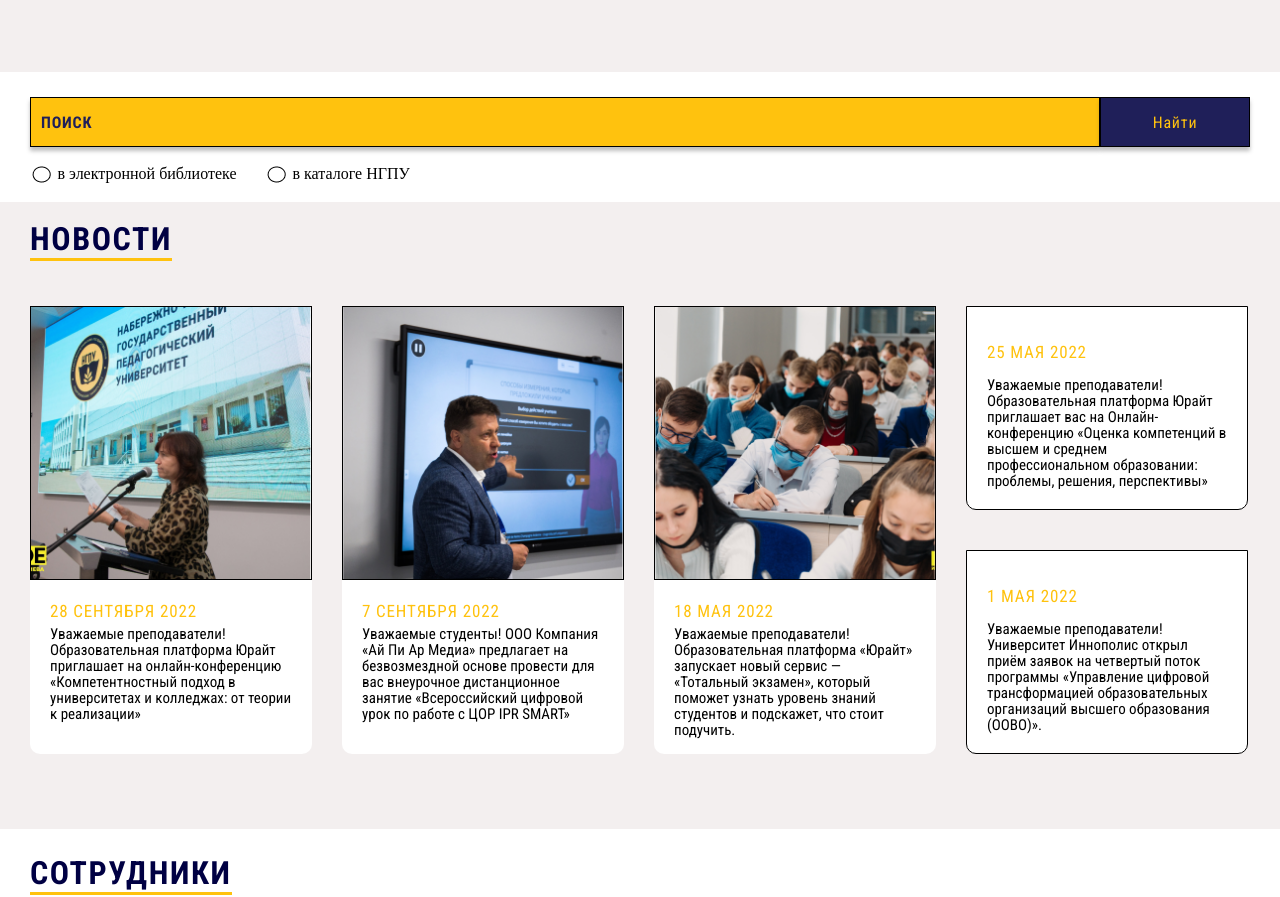
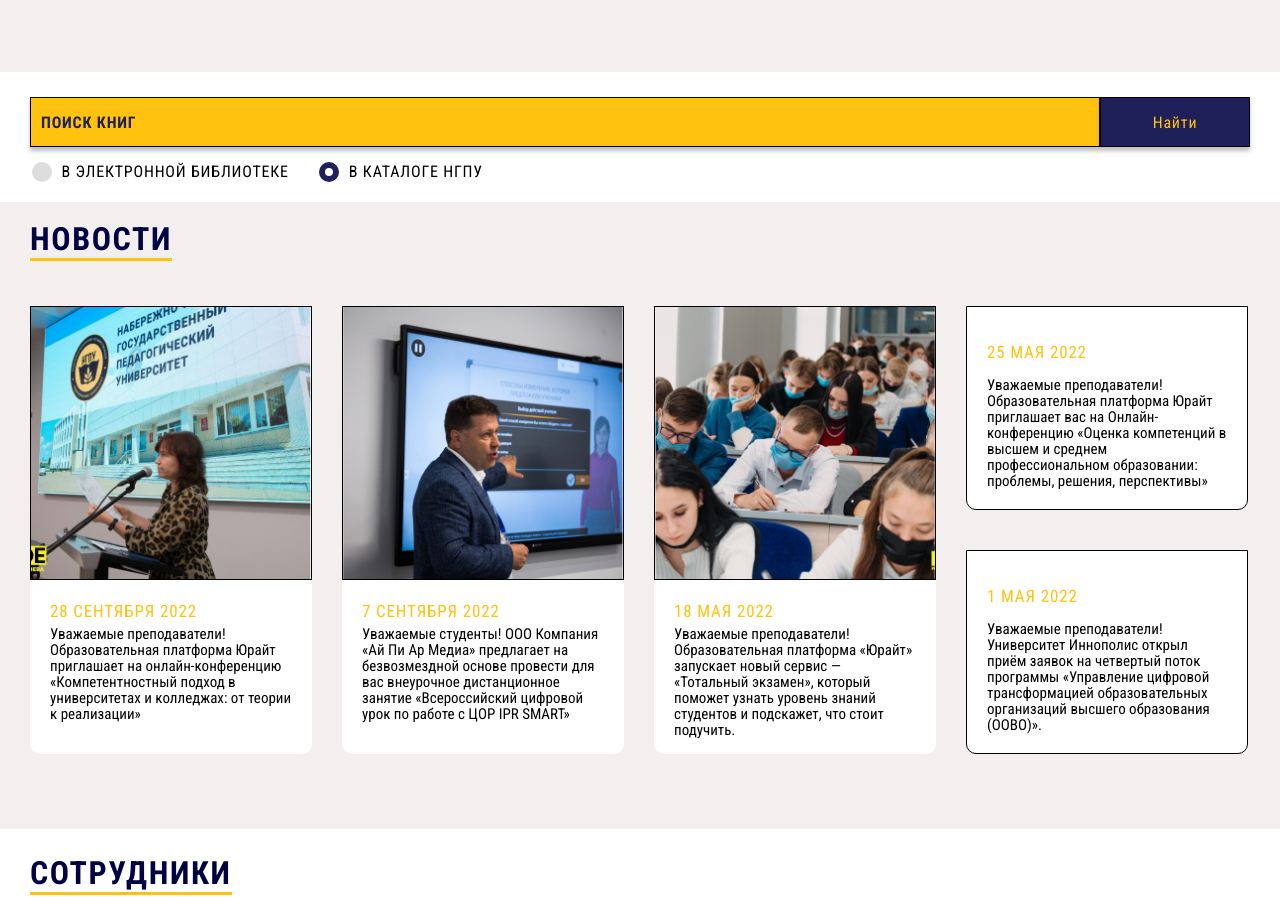
Before and after one commit to XSergo/Project-for-ngpu, a plain HTML site: page index.html in a window 1280 px wide. Shown: the part 833-1730 px from the top of the page. Drawn offline with Linux system fonts and the light colour scheme; a script that the page names is missing.

Commit message:
all updated

```diff
--- a/index.html
+++ b/index.html
@@ -137,22 +137,23 @@
                 </div>
             </div>
             <div class="main__seach">
-                <div class="seach_container">
-                    <p class="seach__input" id="input">Поиск</p>
-                </div>
+                <input class="seach_container" placeholder="Поиск книг">
+
+                </input>
                 <button id="btn" class="input_btn">Найти</button>
             </div>
             <div class="btn__container">
                 <div class="btn__wrapper">
-
-                    <div class="seach_btn">
-                        <img class="seach_img" src="/Images/img_content/Ellipse 12.png" alt="">
-                        <p class="btn_text">в электронной библиотеке</p>
-                    </div>
-                    <div class="seach_btn">
-                        <img class="seach_img" src="/Images/img_content/Ellipse 12.png" alt="">
-                        <p class="btn_text">в каталоге НГПУ</p>
-                    </div>
+                    <form class="seach_btn" method="post">
+                          <label>в электронной библиотеке
+                            <input type="radio" name="fruit" checked/>
+                            <span></span>
+                          </label>
+                          <label>в каталоге НГПУ
+                            <input type="radio" name="fruit" checked/>
+                            <span></span>
+                          </label>
+                      </form>
                 </div>
             </div>
 
--- a/script.js
+++ /dev/null
@@ -1,5 +0,0 @@
-let btn = document.getElementById('btn');
-
-btn.addEventListener('click', () => {
-    console.log('+');
-})
--- a/style.css
+++ b/style.css
@@ -42,6 +42,7 @@
 ol[class] {
   list-style: none;
 }
+
 
 
 a:not([class]) {
@@ -346,13 +347,7 @@
   box-shadow: 0px 4px 4px rgb(0 0 0 / 25%);
   background: #FFC20E;
   margin: 0 0 10px 0;
-}
-
-.seach__input {
-  display: flex;
-  flex-direction: row;
-  justify-content: flex-start;
-  align-items: center;
+  outline: 0;
   padding: 0 0 0 10px;
   font-family: 'Roboto Condensed';
   font-style: normal;
@@ -362,6 +357,11 @@
   letter-spacing: 0.05em;
   text-transform: uppercase;
   color: #1F1F59;
+}
+
+input::-webkit-input-placeholder {
+  color: #1F1F59;
+  font-family: 'Roboto Condensed';
 }
 
 .input_btn {
@@ -382,6 +382,11 @@
   line-height: 19px;
   letter-spacing: 0.05em;
   margin: 0 0 10px -55px;
+  cursor: pointer;
+}
+
+.input_btn:hover {
+  background-color: #070758;
 }
 
 .btn__container {
@@ -409,14 +414,91 @@
   align-items: center;
 }
 
-.btn_text {
+
+
+
+label {
   display: flex;
-  margin: 0 30px 0 0;
+  align-items: center;
+  position: relative;
+  text-transform: uppercase;
+  font-family: 'Roboto Condensed';
+  font-style: normal;
+  font-weight: 400;
+  font-size: 16px;
+  line-height: 19px;
+  letter-spacing: 0.05em;
+  /* to contain absolute elements */
+  padding: 0 30px 0 30px;
+  /* free space for custom radio button */
+  cursor: pointer;
 }
 
-.seach_img {
-  margin: 0 7px 0 0;
+/* hide default radio button  */
+label input[type=radio] {
+  position: absolute;
+  /* prevent taking any space */
+  /* cross-browser hidingg */
+  opactiy: 0;
+  width: 0;
+  height: 0;
 }
+
+/* custom radio button */
+label span {
+  position: absolute;
+  /* position to the free space in <label> */
+  top: 0;
+  left: 0;
+  width: 20px;
+  height: 20px;
+  background-color: #ddd;
+  border-radius: 50%;
+  transition: .3s background-color;
+  /* slight transition */
+}
+
+/* the check icon */
+label span:after {
+  content: "";
+  position: absolute;
+  display: none;
+
+  /* middle */
+  top: 50%;
+  left: 50%;
+  transform: translate(-50%, -50%);
+  background-color: #fff;
+  width: 8px;
+  height: 8px;
+  border-radius: 50%;
+}
+
+label:hover span {
+  background-color: #ccc;
+}
+
+/**** Here's the trick ***/
+label input:checked~span {
+  background-color: #1F1F59;
+}
+
+label input:checked~span:after {
+  display: flex;
+}
+
+
+
+
+
+
+
+
+
+
+
+
+
 
 
 .main__news {
```
